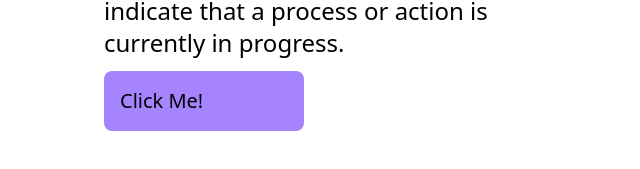
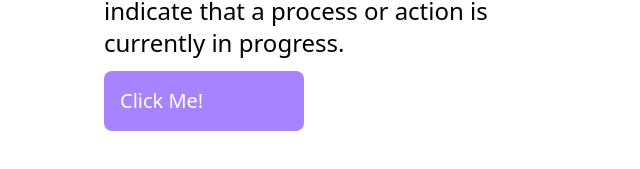
Before and after one commit to SaiMallikharjun98/Loader, a React (Vite) app: page / in a window 1280 px wide. Shown: the part 205-374 px from the top of the page, without its empty margins (312-952 px from the left). Built offline with nearby package versions, Linux system fonts and the light colour scheme.

Commit message:
first commit

```diff
--- a/src/components/Loader.jsx
+++ b/src/components/Loader.jsx
@@ -18,7 +18,7 @@ function Loader() {
         </div>
         <div className="mt-3 max-w-md mx-auto">
           <button
-            className="text-xl p-4 rounded-lg bg-violet-400 hover:bg-violet-500 cursor-pointer w-[200px] flex items-center gap-2"
+            className="text-xl p-4 rounded-lg bg-violet-400 hover:bg-violet-500 cursor-pointer w-[200px] flex items-center gap-2 text-white"
             onClick={loaderHandler}
           >
             Click Me!
```
